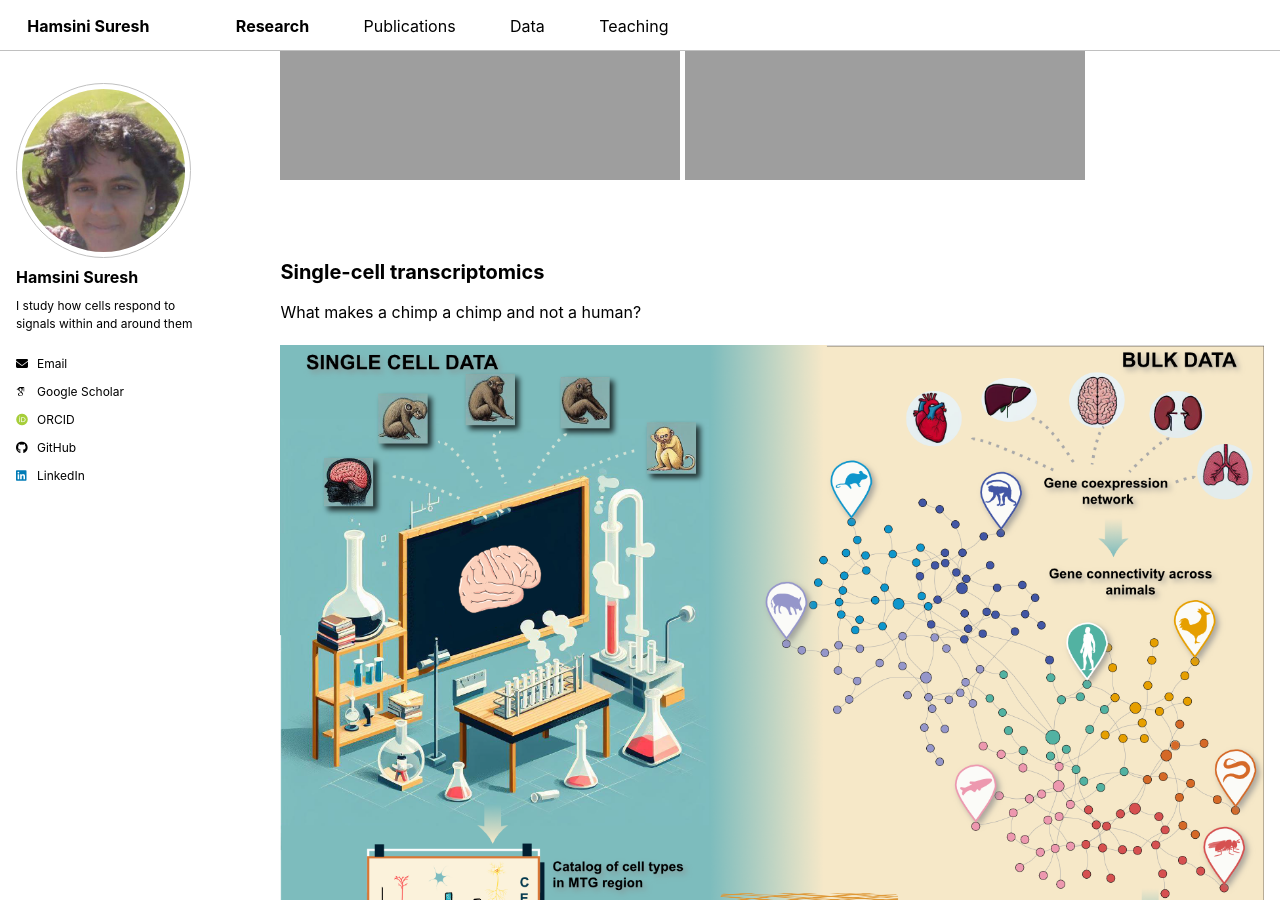
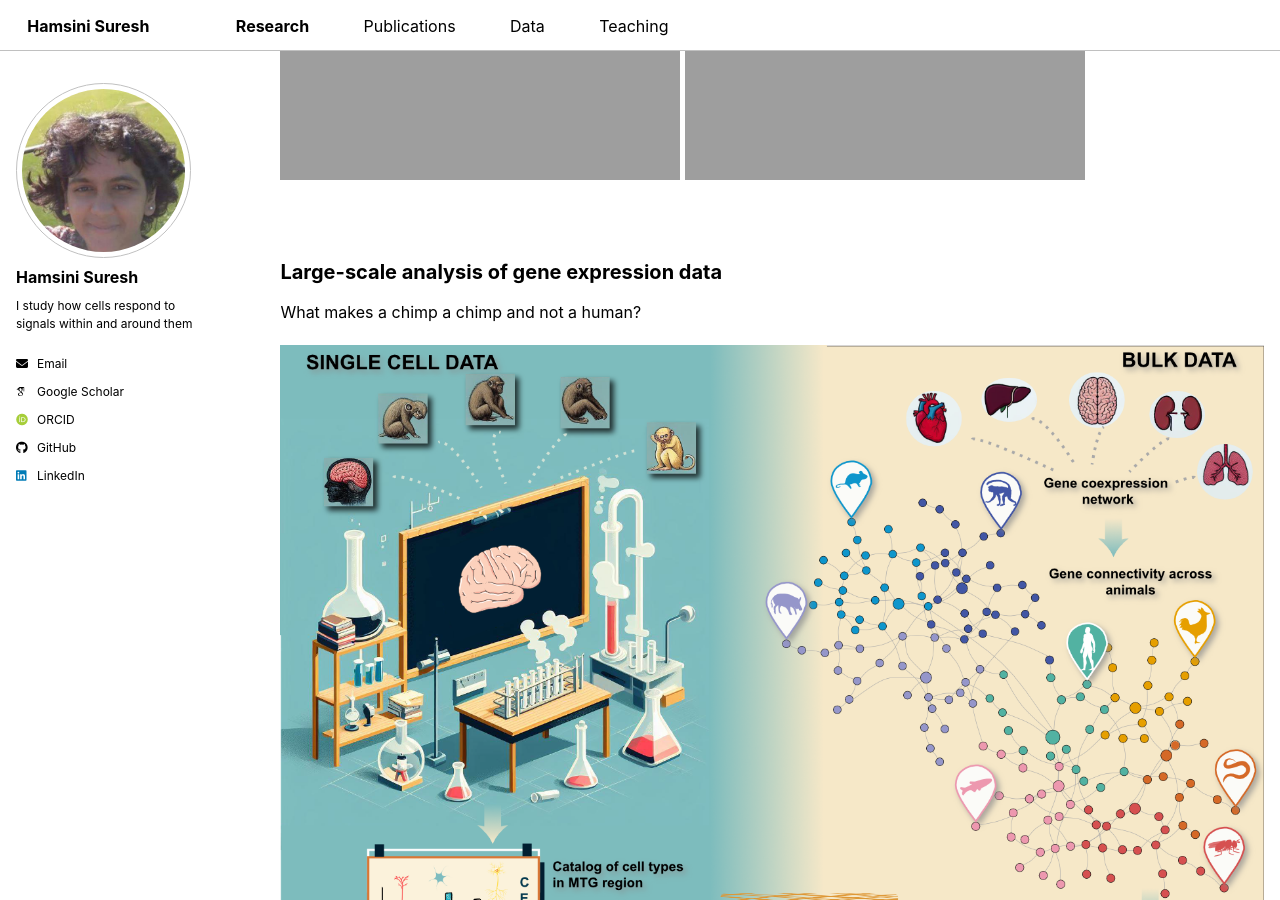
Before and after one commit to hamsinisuresh/hamsinisuresh.github.io, a Jekyll site: the page built from _pages/research.html, in a window 1280 px wide and 900 px high, scrolled down 573 px. Built offline with Jekyll 4.4.1, drawn with Linux system fonts in a browser that asks for light colours; some web fonts are replaced; a script bundle is joined from its source files by our own code; library files that are not in the unit come from our copies.

Commit message:
Update research.html

```diff
--- a/_pages/research.html
+++ b/_pages/research.html
@@ -39,7 +39,7 @@ author_profile: true
 
 <!-- ===== CUSTOM SECTION ===== -->
 
-<h2>Single-cell transcriptomics</h2>
+<h2>Large-scale analysis of gene expression data</h2>
 
 <p>
   What makes a chimp a chimp and not a human?
```
